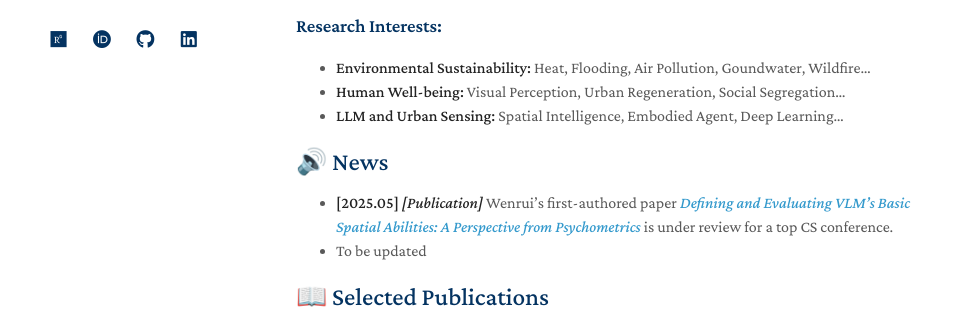
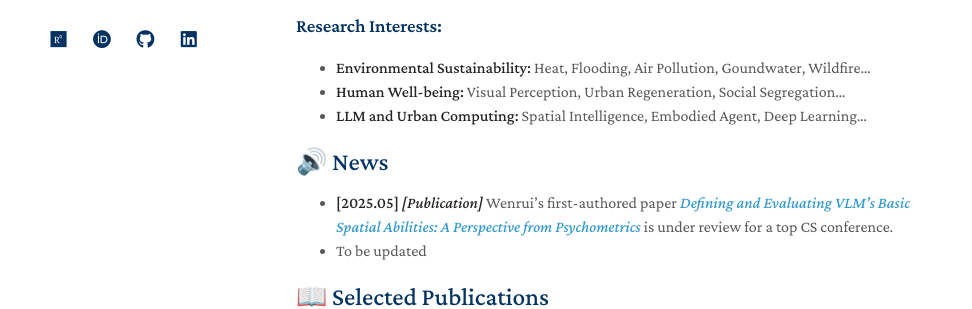
Before and after one commit to ruaruaxu/ruaruaxu.github.io, a Jekyll site: the page built from index.md, in a window 1280 px wide and 900 px high. Shown: the part 331-640 px from the top of the window, without its empty margins (174-1146 px from the left). Built offline with Jekyll 4.4.1, drawn with Linux system fonts in a browser that asks for light colours; a style sheet for code colours, icons or effects is not loaded; our own code applies the rules of GitHub Pages for plain Markdown files.

Commit message:
Update index.md

```diff
--- a/index.md
+++ b/index.md
@@ -13,7 +13,7 @@ I mainly use **GIS, Remote Sensing, and Geospatial AI** approaches to understand
 
 - **Environmental Sustainability:** Heat, Flooding, Air Pollution, Goundwater, Wildfire...
 - **Human Well-being:** Visual Perception, Urban Regeneration, Social Segregation...
-- **LLM and Urban Sensing:** Spatial Intelligence, Embodied Agent, Deep Learning...
+- **LLM and Urban Computing:** Spatial Intelligence, Embodied Agent, Deep Learning...
 
 
 ## 🔊 News
```
